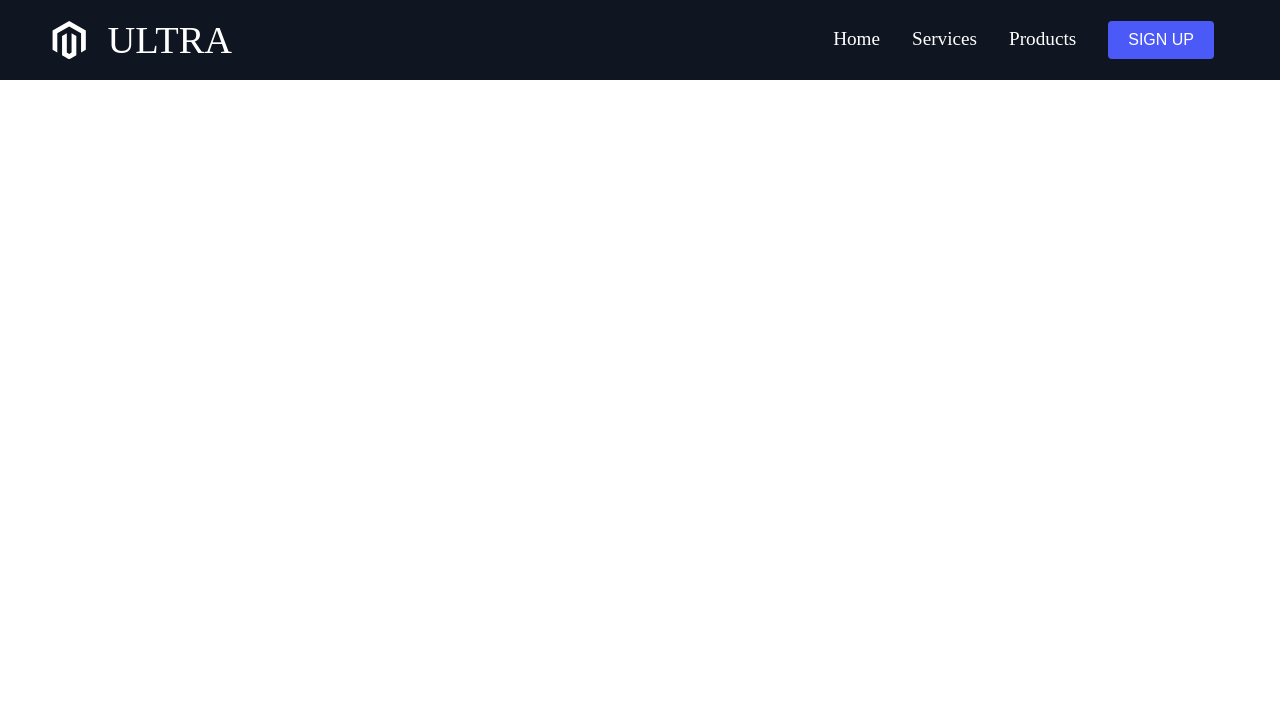
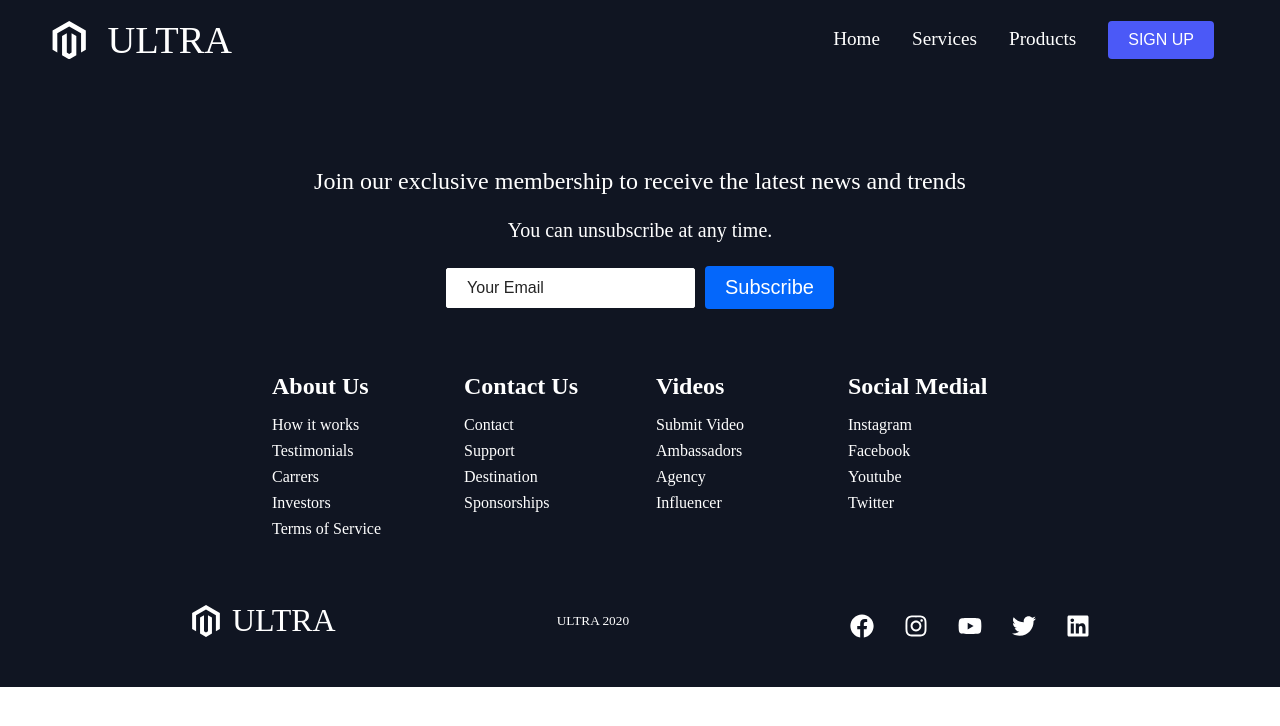
Before and after one commit to leogirardeau/react-website-training-styled-components, a React (Create React App) app: page /products in a window 1280 px wide. Shown: the top 726 px of the page. Built offline with nearby package versions, Linux system fonts and the light colour scheme.

Commit message:
Footer Content

```diff
--- a/src/App.js
+++ b/src/App.js
@@ -2,7 +2,7 @@ import React from "react";
 import GlobalStyle from "./globalStyles";
 import { BrowserRouter as Router, Switch, Route } from "react-router-dom";
 import Home from './pages/HomePage/Home';
-import { Navbar } from "./components";
+import { Navbar, Footer } from "./components";
 
 function App() {
   return (
@@ -12,6 +12,7 @@ function App() {
       <Switch>
         <Route path="/" exact component={Home} />
       </Switch>
+      <Footer />
     </Router>
   );
 }
--- a/src/components/Footer/Footer.elements.js
+++ b/src/components/Footer/Footer.elements.js
@@ -1,4 +1,6 @@
 import styled from "styled-components";
+import { FaMagento } from "react-icons/fa";
+import { Link } from "react-router-dom";
 
 export const FooterContainer = styled.div`
 background-color: #101522;
@@ -57,3 +59,104 @@ border: 1px solid #fff;
     margin: 0 0 16px 0;
 }
 `;
+
+export const FooterLinksContainer = styled.div`
+width: 100%;
+max-width: 1000px;
+display: flex;
+justify-content: center;
+
+ @media screen and (max-width: 820px) {
+     padding-top: 32px;
+ }
+`;
+
+export const FooterLinksWrapper = styled.div`
+display: flex;
+
+@media screen and (max-width: 820px) {
+    flex-direction: column;
+}
+`;
+
+export const FooterLinksItems = styled.div`
+display: flex;
+flex-direction: column;
+align-items: flex-start;
+margin: 16px;
+text-align: left;
+width: 160px;
+box-sizing: border-box;
+color: #fff;
+
+@media screen and (max-width: 420px) {
+    margin: 0;
+    padding: 10px;
+    width: 100%;
+}
+`;
+
+export const FooterLinkTitle = styled.h2`
+margin-bottom: 16px;
+`;
+
+export const FooterLink = styled(Link)`
+color: #fff;
+text-decoration: none;
+margin-bottom: 0.5rem;
+
+&:hover {
+    color: #0467fb;
+    transition: 0.3s ease-out;
+}
+`;
+
+export const SocialMedia = styled.section`
+max-width: 1000px;
+width: 100%;
+`;
+
+export const SocialMediaWrap = styled.div`
+display: flex;
+justify-content: space-between;
+align-items: center;
+width: 90%;
+max-width: 100%;
+margin: 40px auto 0 auto;
+
+@media screen and (max-width: 820px) {
+    flex-direction: column;
+}
+`;
+
+export const SocialLogo = styled(Link)`
+color: #fff;
+justify-self: start;
+cursor: pointer;
+text-decoration: none;
+font-size: 2rem;
+display: flex;
+align-items: center;
+margin-bottom: 16px;
+`;
+
+export const SocialIcon = styled(FaMagento)`
+margin-right: 10px;
+`;
+
+export const WebsiteRights = styled.small`
+color: #fff;
+margin-bottom: 16px;
+`;
+
+export const SocialIcons = styled.div`
+display: flex;
+justify-content: space-between;
+align-items: center;
+width: 240px;
+`;
+
+export const SocialIconLink = styled.a`
+color: #fff;
+font-size: 24px;
+`;
--- a/src/components/Footer/Footer.js
+++ b/src/components/Footer/Footer.js
@@ -1,6 +1,32 @@
 import React from 'react';
+import {
+    FaFacebook,
+    FaInstagram,
+    FaYoutube,
+    FaTwitter,
+    FaLinkedin
+} from 'react-icons/fa';
 import { Button } from '../../globalStyles';
-import { FooterContainer, FooterSubscription, FooterSubHeading, FooterSubText, Form, FormInput } from './Footer.elements';
+import {
+    FooterContainer,
+    FooterSubscription,
+    FooterSubHeading,
+    FooterSubText,
+    Form,
+    FormInput,
+    FooterLinksContainer,
+    FooterLinksWrapper,
+    FooterLinksItems,
+    FooterLinkTitle,
+    FooterLink,
+    SocialMedia,
+    SocialMediaWrap,
+    SocialLogo,
+    WebsiteRights,
+    SocialIcons,
+    SocialIconLink,
+    SocialIcon
+} from './Footer.elements';
 
 const Footer = () => {
     return (
@@ -17,6 +43,67 @@ const Footer = () => {
                         <Button fontBig>Subscribe</Button>
                 </Form>
             </FooterSubscription>
+            <FooterLinksContainer>
+                <FooterLinksWrapper>
+                    <FooterLinksItems>
+                        <FooterLinkTitle>About Us</FooterLinkTitle>
+                        <FooterLink to='/sign-up'>How it works</FooterLink>
+                        <FooterLink to='/'>Testimonials</FooterLink>
+                        <FooterLink to='/'>Carrers</FooterLink>
+                        <FooterLink to='/'>Investors</FooterLink>
+                        <FooterLink to='/'>Terms of Service</FooterLink>
+                    </FooterLinksItems>
+                    <FooterLinksItems>
+                        <FooterLinkTitle>Contact Us</FooterLinkTitle>
+                        <FooterLink to='/'>Contact</FooterLink>
+                        <FooterLink to='/'>Support</FooterLink>
+                        <FooterLink to='/'>Destination</FooterLink>
+                        <FooterLink to='/'>Sponsorships</FooterLink>
+                    </FooterLinksItems>
+                </FooterLinksWrapper>
+                <FooterLinksWrapper>
+                    <FooterLinksItems>
+                        <FooterLinkTitle>Videos</FooterLinkTitle>
+                        <FooterLink to='/'>Submit Video</FooterLink>
+                        <FooterLink to='/'>Ambassadors</FooterLink>
+                        <FooterLink to='/'>Agency</FooterLink>
+                        <FooterLink to='/'>Influencer</FooterLink>
+                    </FooterLinksItems>
+                    <FooterLinksItems>
+                        <FooterLinkTitle>Social Medial</FooterLinkTitle>
+                        <FooterLink to='/'>Instagram</FooterLink>
+                        <FooterLink to='/'>Facebook</FooterLink>
+                        <FooterLink to='/'>Youtube</FooterLink>
+                        <FooterLink to='/'>Twitter</FooterLink>
+                    </FooterLinksItems>
+                </FooterLinksWrapper>
+            </FooterLinksContainer>
+            <SocialMedia>
+                <SocialMediaWrap>
+                    <SocialLogo to="/">
+                        <SocialIcon/>
+                        ULTRA
+                    </SocialLogo>
+                    <WebsiteRights>ULTRA 2020</WebsiteRights>
+                    <SocialIcons>
+                        <SocialIconLink href='/' target="_blank" arial-label="Facebook">
+                            <FaFacebook />
+                        </SocialIconLink>
+                        <SocialIconLink href='/' target="_blank" arial-label="Instagram">
+                            <FaInstagram />
+                        </SocialIconLink>
+                        <SocialIconLink href='/' target="_blank" arial-label="Youtube">
+                            <FaYoutube />
+                        </SocialIconLink>
+                        <SocialIconLink href='/' target="_blank" arial-label="Twitter">
+                            <FaTwitter />
+                        </SocialIconLink>
+                        <SocialIconLink href='/' target="_blank" arial-label="Linkedin">
+                            <FaLinkedin />
+                        </SocialIconLink>
+                    </SocialIcons>
+                </SocialMediaWrap>
+            </SocialMedia>
         </FooterContainer>
     )
 }
--- a/src/components/index.js
+++ b/src/components/index.js
@@ -1,2 +1,3 @@
 export { default as Navbar } from "./Navbar/Navbar";
+export { default as Footer } from "./Footer/Footer";
 export { default as InfoSection } from "./InfoSection/InfoSection";
```
